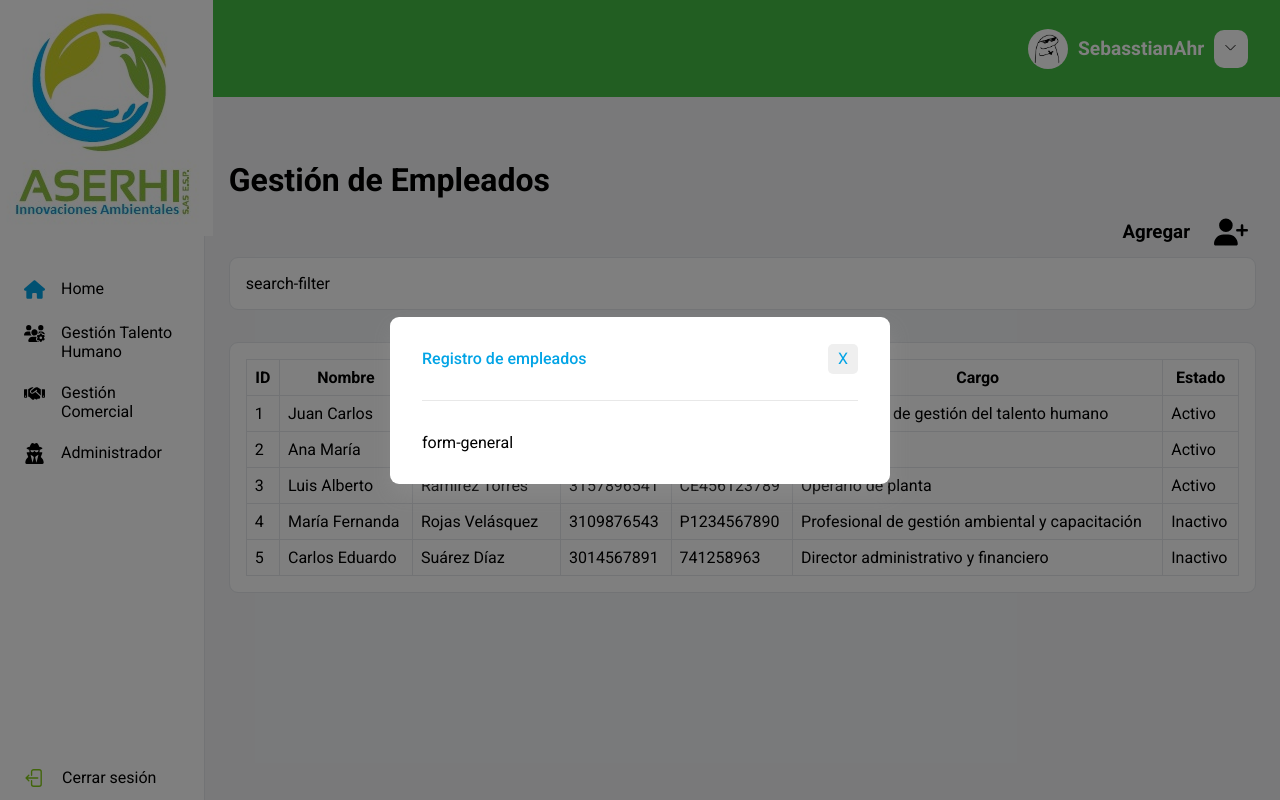
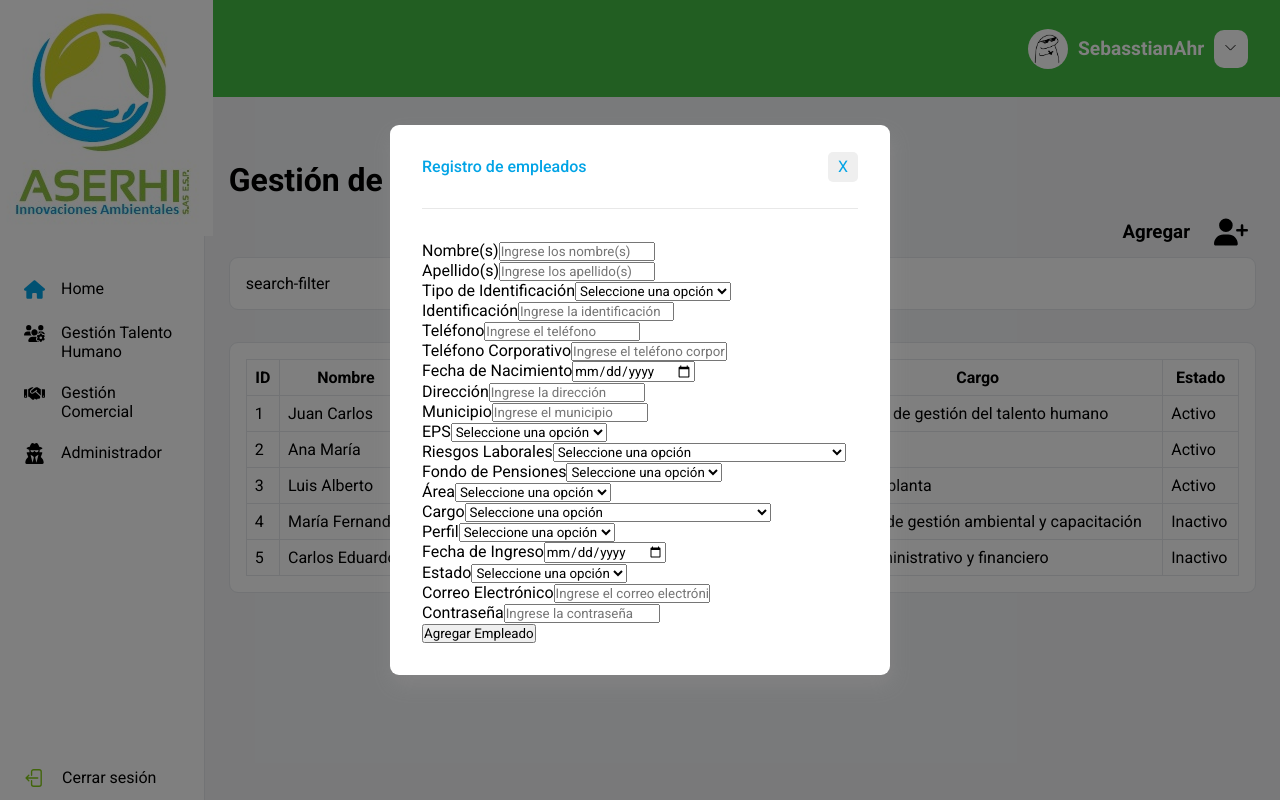
Before and after one commit to SebasstianAhr/front-aserhi, a React (Vite) app: page /employees in a window 1280 px wide. Both pictures are taken after a click on the icon 1230 px from the left and 232 px from the top of the page. Built offline with nearby package versions, Linux system fonts and the light colour scheme.

Commit message:
I made the functionality of adding an employee

```diff
--- a/src/components/form-general/form-general.tsx
+++ b/src/components/form-general/form-general.tsx
@@ -1,9 +1,69 @@
-import './form-general.css'
+import { useForm, SubmitHandler } from "react-hook-form";
+import "./form-general.css";
 
-const FormGeneral = ():JSX.Element => {
-  return (
-    <div>form-general</div>
-  )
+type InputType = "text" | "email" | "number" | "select" | "password" | "tel" | "date";
+
+interface Option {
+  label: string;
+  value: string;
 }
 
-export default FormGeneral
+interface FormField {
+  name: string;
+  label: string;
+  type: InputType;
+  placeholder?: string;
+  options?: Option[];
+  required?: boolean;
+}
+
+interface GeneralFormProps {
+  fields: FormField[];
+  onSubmit: (data: any) => void;
+  principalButton: string
+}
+
+const GeneralForm = ({ fields, onSubmit, principalButton = "Alert no title in the button" }: GeneralFormProps): JSX.Element => {
+  const { register, handleSubmit, formState: { errors } } = useForm();
+
+  const handleFormSubmit: SubmitHandler<any> = (data) => {
+    onSubmit(data);
+
+  };
+
+  return (
+    <form onSubmit={handleSubmit(handleFormSubmit)} className="general-form">
+      {fields.map((field) => (
+        <div key={field.name} className="form-group">
+          <label htmlFor={field.name}>{field.label}</label>
+          {field.type === "select" ? (
+            <select
+              id={field.name}
+              {...register(field.name, { required: field.required })}
+            >
+              <option value="">Seleccione una opción</option>
+              {field.options?.map((option) => (
+                <option key={option.value} value={option.value}>
+                  {option.label}
+                </option>
+              ))}
+            </select>
+          ) : (
+            <input
+              id={field.name}
+              type={field.type}
+              placeholder={field.placeholder}
+              {...register(field.name, { required: field.required })}
+            />
+          )}
+          {errors[field.name] && <span className="error">Este campo es obligatorio</span>}
+        </div>
+      ))}
+      <div>
+        <button type="submit">{principalButton}</button>
+      </div>
+    </form>
+  );
+};
+
+export default GeneralForm;
--- a/src/pages/human-talent-management/employees/employees.tsx
+++ b/src/pages/human-talent-management/employees/employees.tsx
@@ -2,9 +2,10 @@ import TableDataContent from '../../../components/table-data-content/table-data-
 import ModalGeneral from '../../../components/modal-general/modal-general';
 import SearchFilter from '../../../components/search-filter/search-filter';
 import { EmployeesData } from '../../../core/mocks/mock-data-employees';
+import GeneralForm from '../../../components/form-general/form-general';
+import { useForm } from 'react-hook-form';
 import { useState } from 'react';
 import './employees.css';
-import FormGeneral from '../../../components/form-general/form-general';
 
 type Employee = {
   id: string;
@@ -39,9 +40,121 @@ const columns = [
 ];
 
 const Employees = (): JSX.Element => {
-  const employees = mapEmployeesData(EmployeesData);
 
-  const [modalState, setModalState] = useState<boolean>(false)
+  const [employees, setEmployees] = useState<Employee[]>(mapEmployeesData(EmployeesData));
+
+  const [modalState, setModalState] = useState<boolean>(false);
+
+  const formFields = [
+    { name: 'nombres', label: 'Nombre(s)', type: 'text' as 'text', placeholder: 'Ingrese los nombre(s)', required: true },
+    { name: 'apellidos', label: 'Apellido(s)', type: 'text' as 'text', placeholder: 'Ingrese los apellido(s)', required: true },
+    {
+      name: 'tipoIdentificacion', label: 'Tipo de Identificación', type: 'select' as 'select', options: [
+        { label: 'Cédula de Ciudadanía', value: 'Cédula de Ciudadanía' },
+        { label: 'Cédula de Extranjería', value: 'Cédula de Extranjería' },
+        { label: 'Pasaporte', value: 'Pasaporte' }
+      ], required: true
+    },
+    { name: 'identificacion', label: 'Identificación', type: 'text' as 'text', placeholder: 'Ingrese la identificación', required: true },
+    { name: 'telefono', label: 'Teléfono', type: 'tel' as 'tel', placeholder: 'Ingrese el teléfono', required: true },
+    { name: 'telefonoCorporativo', label: 'Teléfono Corporativo', type: 'tel' as 'tel', placeholder: 'Ingrese el teléfono corporativo', required: false },
+    { name: 'fechaNacimiento', label: 'Fecha de Nacimiento', type: 'date' as 'date', placeholder: 'Ingrese la fecha de nacimiento (YYYY-MM-DD)', required: true },
+    { name: 'direccion', label: 'Dirección', type: 'text' as 'text', placeholder: 'Ingrese la dirección', required: true },
+    { name: 'municipio', label: 'Municipio', type: 'text' as 'text', placeholder: 'Ingrese el municipio', required: true },
+    {
+      name: 'eps', label: 'EPS', type: 'select' as 'select', options: [
+        { label: 'Sanitas', value: 'Sanitas' },
+        { label: 'Compensar', value: 'Compensar' }
+      ], required: true
+    },
+    {
+      name: 'riesgosLaborales', label: 'Riesgos Laborales', type: 'select' as 'select', options: [
+        { label: 'Aseguradora de riesgos laborales en Popayán', value: 'Aseguradora de riesgos laborales en Popayán' },
+        { label: 'Positiva', value: 'Positiva' }
+      ], required: true
+    },
+    {
+      name: 'fondoPensiones', label: 'Fondo de Pensiones', type: 'select' as 'select', options: [
+        { label: 'Colpensiones', value: 'Colpensiones' },
+        { label: 'Porvenir', value: 'Porvenir' },
+        { label: 'Colfondos', value: 'Colfondos' },
+        { label: 'Protección', value: 'Protección' }
+      ], required: true
+    },
+    {
+      name: 'area', label: 'Área', type: 'select' as 'select', options: [
+        { label: 'Administración', value: 'Administración' },
+        { label: 'Ruta', value: 'Ruta' },
+        { label: 'Planta', value: 'Planta' },
+        { label: 'Aprovechamiento', value: 'Aprovechamiento' }
+      ], required: true
+    },
+    {
+      name: 'cargo', label: 'Cargo', type: 'select' as 'select', options: [
+        { label: 'Super Administrador', value: 'Super Administrador' },
+        { label: 'Contador', value: 'Contador' },
+        { label: 'Ayudante de obra', value: 'Ayudante de obra' },
+        { label: 'Contratista operario soldador armador', value: 'Contratista operario soldador armador' },
+        { label: 'Directora administrativa y financiera', value: 'Directora administrativa y financiera' },
+        { label: 'Profesional de gestión ambiental y capacitación', value: 'Profesional de gestión ambiental y capacitación' },
+        { label: 'Coordinador de gestión del talento humano', value: 'Coordinador de gestión del talento humano' },
+        { label: 'Coordinador operativo', value: 'Coordinador operativo' },
+        { label: 'Coordinador SGSST', value: 'Coordinador SGSST' },
+        { label: 'Aprendiz SENA', value: 'Aprendiz SENA' },
+        { label: 'Coordinador de producción', value: 'Coordinador de producción' },
+        { label: 'Auxiliar de mantenimiento', value: 'Auxiliar de mantenimiento' },
+        { label: 'Contratista profesional SGSST', value: 'Contratista profesional SGSST' },
+        { label: 'Operario de aprovechamiento', value: 'Operario de aprovechamiento' },
+        { label: 'Coordinador del sistema de gestión integrado', value: 'Coordinador del sistema de gestión integrado' },
+        { label: 'Operario de planta', value: 'Operario de planta' },
+        { label: 'Asistente de facturación y cartera', value: 'Asistente de facturación y cartera' },
+        { label: 'Conductor', value: 'Conductor' },
+        { label: 'Asistente comercial', value: 'Asistente comercial' },
+        { label: 'Auxiliar de ruta', value: 'Auxiliar de ruta' },
+        { label: 'Consultor Ambiental', value: 'Consultor Ambiental' }
+      ], required: true
+    },
+    {
+      name: 'perfil', label: 'Perfil', type: 'select' as 'select', options: [
+        { label: 'Administrador', value: 'Administrador' },
+        { label: 'Gestión Comercial', value: 'Gestión Comercial' },
+        { label: 'Talento Humano', value: 'Talento Humano' }
+      ], required: true
+    },
+    { name: 'fechaIngreso', label: 'Fecha de Ingreso', type: 'date' as 'date', placeholder: 'Ingrese la fecha de ingreso (YYYY-MM-DD)', required: true },
+    {
+      name: 'estado', label: 'Estado', type: 'select' as 'select', options: [
+        { label: 'Activo', value: 'Activo' },
+        { label: 'Inactivo', value: 'Inactivo' }
+      ], required: true
+    },
+    { name: 'correo', label: 'Correo Electrónico', type: 'email' as 'email', placeholder: 'Ingrese el correo electrónico', required: true },
+    { name: 'password', label: 'Contraseña', type: 'password' as 'password', placeholder: 'Ingrese la contraseña', required: true }
+  ];
+
+
+
+  const handleFormSubmit = (data: any) => {
+    console.log('Datos del formulario:', data);
+
+    // Crear el nuevo empleado con los datos del formulario
+    const newEmployee: Employee = {
+      id: (employees.length + 1).toString(),  // Generar un nuevo ID, en una app real lo generarías en el backend
+      nombre: data.nombres,
+      apellido: data.apellidos,
+      telefono: data.telefono,
+      identificacion: data.identificacion,
+      cargo: data.cargo,
+      estado: data.estado === 'Activo'  // Convertir el valor de 'Activo' a un booleano
+    };
+
+    // Agregar el nuevo empleado al estado
+    setEmployees([...employees, newEmployee]);
+
+    // Cerrar el modal
+    setModalState(false);
+  };
+
 
   return (
     <div className='employees'>
@@ -80,7 +193,7 @@ const Employees = (): JSX.Element => {
         showHeader={true}
         showOverlay={true}
       >
-        <FormGeneral />
+        <GeneralForm fields={formFields} onSubmit={handleFormSubmit} principalButton='Agregar Empleado' />
       </ModalGeneral>
     </div>
   );
```
